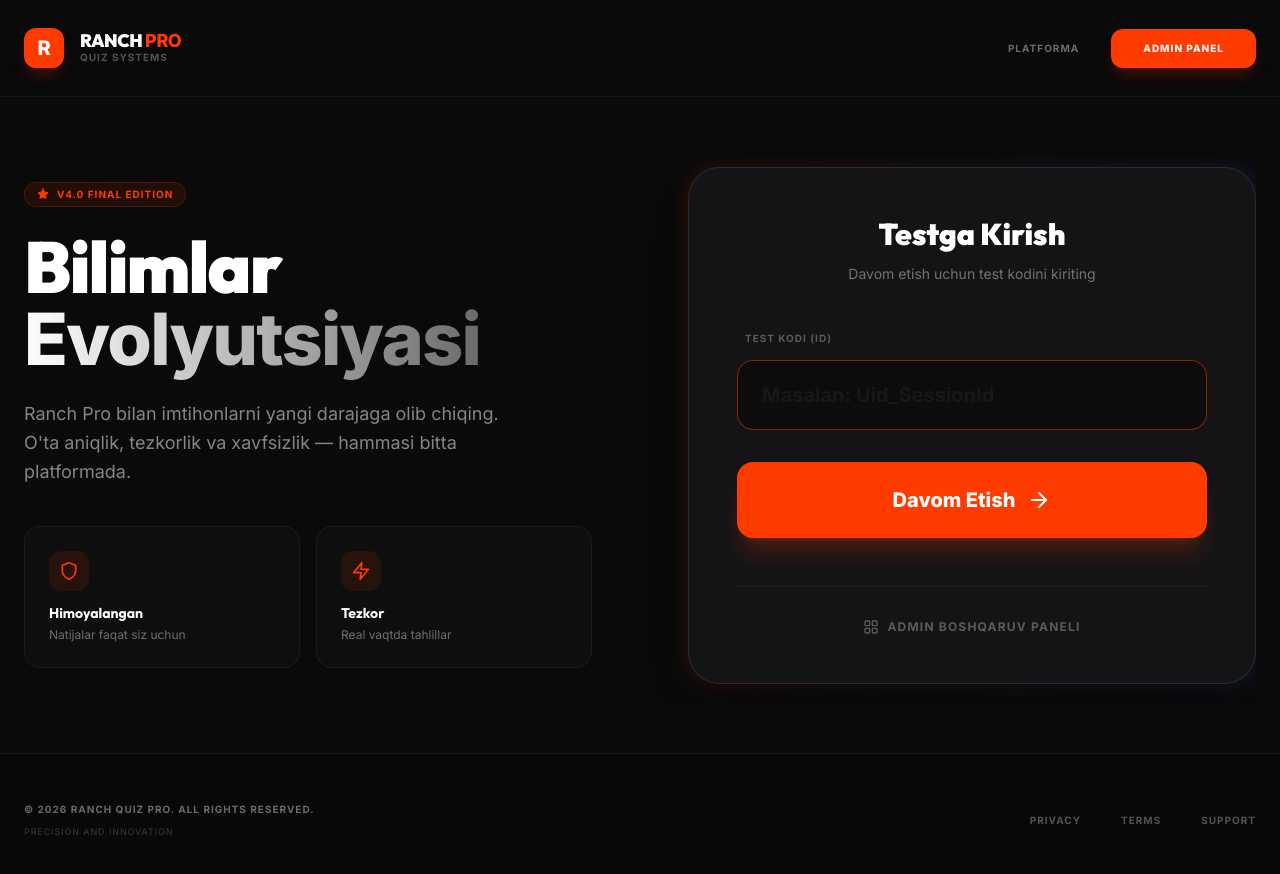
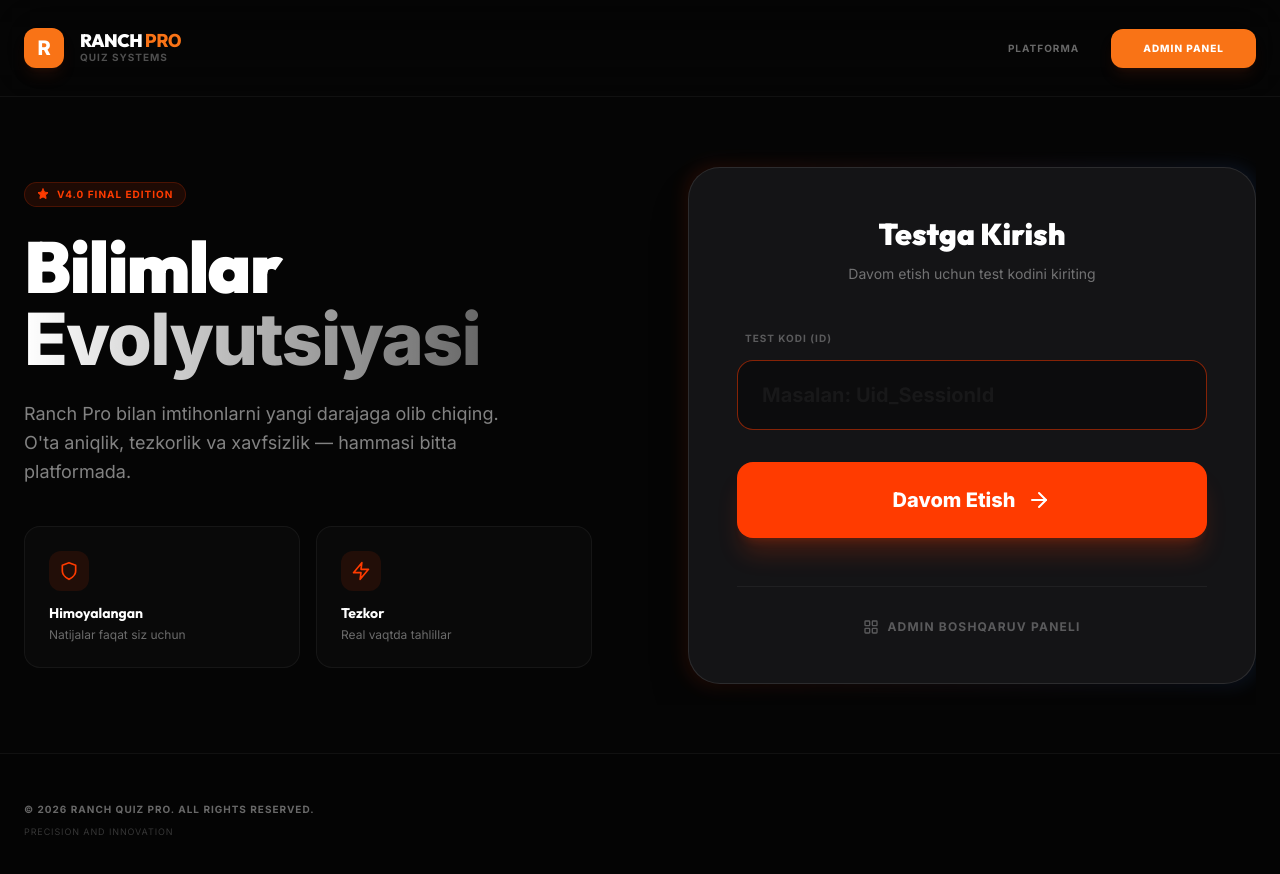
Before and after one commit to abdullayevaziz2006-arch/quiz-pro-premium, a React (Vite) app: page / in a window 1280 px wide. Shown: the top 874 px of the page. Built offline with nearby package versions, Linux system fonts and the light colour scheme.

Commit message:
UI Polish: Unified backgrounds and hidden header on auth/admin pages

```diff
--- a/src/components/Layout.jsx
+++ b/src/components/Layout.jsx
@@ -3,23 +3,29 @@ import { useLocation, Link } from 'react-router-dom';
 
 const Layout = ({ children }) => {
   const location = useLocation();
-  const isQuiz = location.pathname.startsWith('/quiz');
 
-  const isQuizPage = location.pathname === '/quiz';
+  // Header'ni yashirish kerak bo'lgan sahifalar
+  const isQuizPage = location.pathname.startsWith('/quiz');
+  const isStartQuiz = location.pathname.startsWith('/start-quiz');
   const isResultsPage = location.pathname === '/results';
-  const hideHeader = isQuizPage || isResultsPage;
+  const isAdminLogin = location.pathname === '/admin' && !localStorage.getItem('is_authenticated'); // Login holatiga qarab
+
+  // Admin sahifasida ekanligini aniqlash (Header'ni yashirish uchun)
+  const isAuthPage = location.pathname === '/admin' || isQuizPage || isStartQuiz || isResultsPage;
+
+  const hideHeader = isAuthPage;
 
   return (
-    <div className="min-h-screen bg-surface text-white selection:bg-primary/30 selection:text-primary">
+    <div className="min-h-screen bg-[#050505] text-white selection:bg-orange-500/30 selection:text-orange-500">
       {!hideHeader && (
-        <header className="sticky top-0 z-[100] w-full border-b border-white/5 bg-surface/80 backdrop-blur-xl">
+        <header className="sticky top-0 z-[100] w-full border-b border-white/5 bg-[#050505]/80 backdrop-blur-xl">
           <nav className="max-w-7xl mx-auto px-6 h-24 flex items-center justify-between">
             <Link to="/" className="flex items-center gap-4 group">
-              <div className="w-10 h-10 bg-primary rounded-xl flex items-center justify-center shadow-lg shadow-primary/20 group-hover:scale-110 transition-transform">
+              <div className="w-10 h-10 bg-orange-500 rounded-xl flex items-center justify-center shadow-lg shadow-orange-900/20 group-hover:scale-110 transition-transform">
                 <span className="text-white font-black text-xl">R</span>
               </div>
               <div className="hidden sm:block">
-                <h1 className="text-lg font-black tracking-tight leading-none uppercase">Ranch <span className="text-primary">Pro</span></h1>
+                <h1 className="text-lg font-black tracking-tight leading-none uppercase">Ranch <span className="text-orange-500">Pro</span></h1>
                 <p className="text-[10px] text-white/30 font-bold tracking-widest uppercase">Quiz Systems</p>
               </div>
             </Link>
@@ -30,7 +36,7 @@ const Layout = ({ children }) => {
               </div>
               <Link
                 to="/admin"
-                className="px-8 py-3 bg-primary hover:bg-primary/90 rounded-xl text-[10px] font-black uppercase tracking-widest shadow-lg shadow-primary/20 transition-all active:scale-95"
+                className="px-8 py-3 bg-orange-500 hover:bg-orange-600 rounded-xl text-[10px] font-black uppercase tracking-widest shadow-lg shadow-orange-900/20 transition-all active:scale-95"
               >
                 Admin Panel
               </Link>
@@ -39,13 +45,13 @@ const Layout = ({ children }) => {
         </header>
       )}
 
-      <main className={`flex-1 w-full ${hideHeader ? '' : ''}`}>
-        <div className="max-w-7xl mx-auto px-6 py-12">
+      <main className="flex-1 w-full">
+        <div className={hideHeader ? "w-full" : "max-w-7xl mx-auto px-6 py-12"}>
           {children}
         </div>
       </main>
 
-      {!isQuiz && (
+      {!hideHeader && (
         <footer className="py-12 border-t border-white/5 bg-black/20">
           <div className="max-w-7xl mx-auto px-6 flex flex-col md:flex-row justify-between items-center gap-8">
             <div className="flex flex-col items-center md:items-start gap-2">
@@ -53,13 +59,6 @@ const Layout = ({ children }) => {
                 © {new Date().getFullYear()} Ranch Quiz Pro. All rights reserved.
               </p>
               <p className="text-white/20 text-[9px] uppercase tracking-widest">Precision and Innovation</p>
-            </div>
-            <div className="flex items-center gap-10">
-              {['Privacy', 'Terms', 'Support'].map(item => (
-                <span key={item} className="text-[10px] font-bold uppercase tracking-widest text-white/30 hover:text-primary cursor-pointer transition-colors">
-                  {item}
-                </span>
-              ))}
             </div>
           </div>
         </footer>
```
